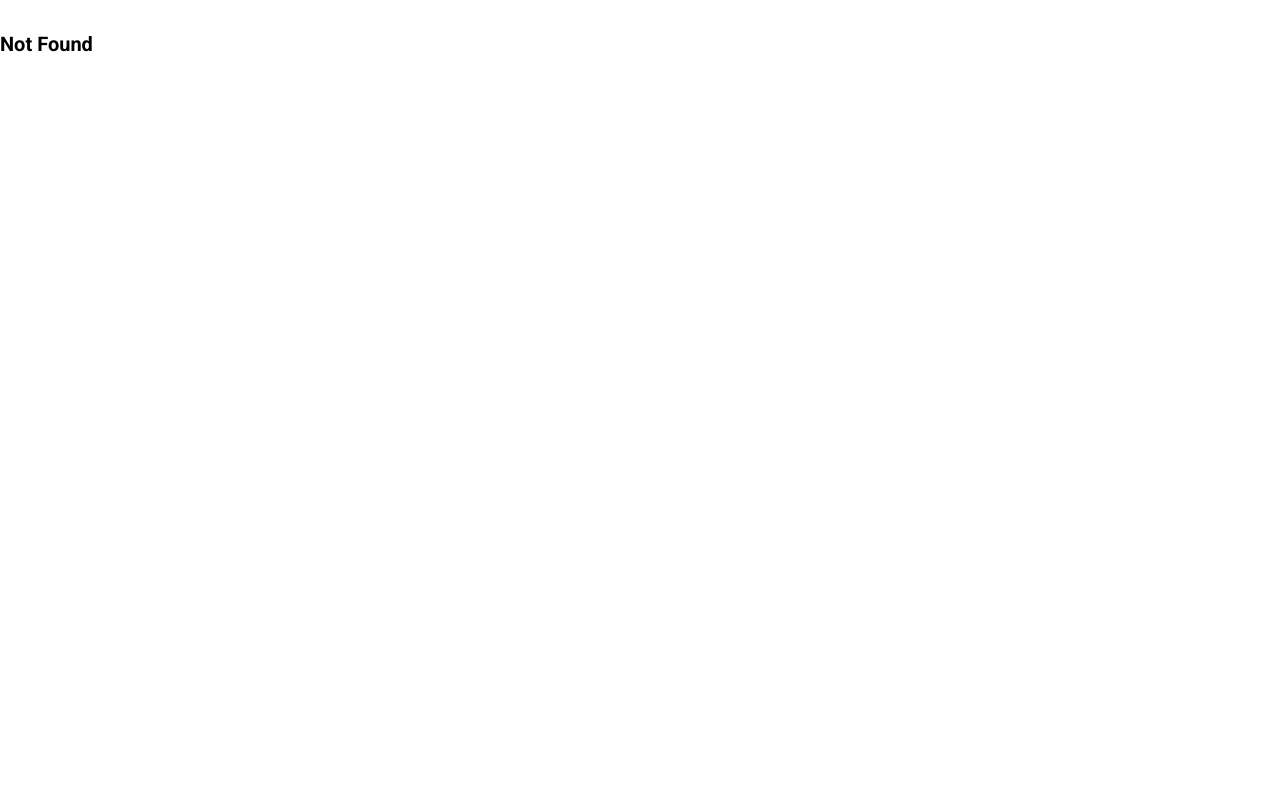
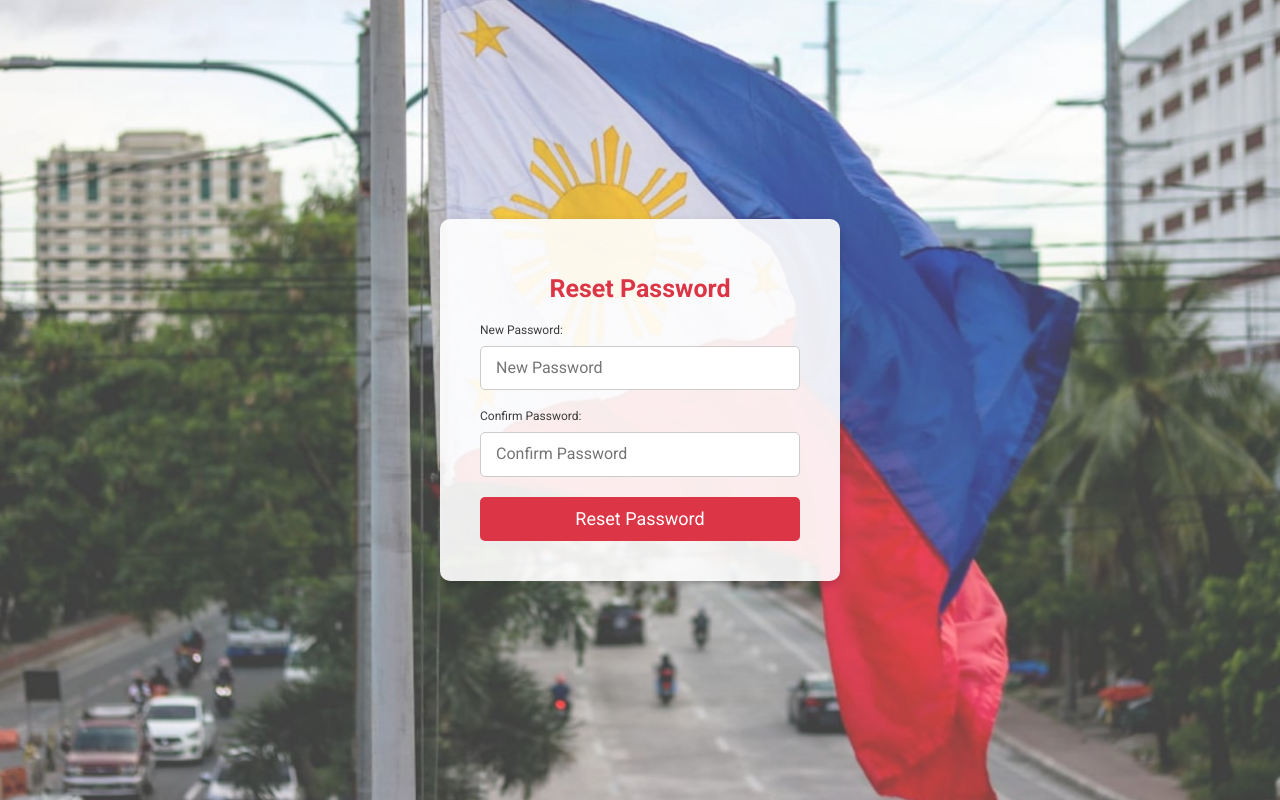
Before and after one commit to jetarciaga/capstone-frontend, a React (Create React App) app: page /reset/password/1/1 in a window 1280 px wide. Built offline with nearby package versions, Linux system fonts and the light colour scheme.

Commit message:
Added reset password frontend function

```diff
--- a/src/App.js
+++ b/src/App.js
@@ -13,6 +13,7 @@ import Navbar from "./components/Navbar";
 import Appointment from "./components/Appointment";
 import UserProfile from "./components/UserProfile";
 import NotFound from "./components/NotFound";
+import ResetPassword from "./components/ResetPassword";
 
 const App = () => {
   const auth = useAuth();
@@ -82,6 +83,8 @@ const App = () => {
         />
 
         <Route path="*" element={<NotFound />} />
+
+        <Route path="/reset/password/:uid/:token" element={<ResetPassword />} />
       </Routes>
 
       {auth.isAuthenticated && <ProfileBar />}
--- a/src/components/Login.jsx
+++ b/src/components/Login.jsx
@@ -2,6 +2,7 @@ import { useState } from "react";
 import { useAuth } from "../context/AuthProvider";
 import "./Login.scss";
 import { useNavigate } from "react-router-dom";
+import api from "./api";
 
 const Login = () => {
   const navigate = useNavigate();
@@ -12,6 +13,9 @@ const Login = () => {
   });
 
   const [errorMessage, setErrorMessage] = useState("");
+  const [isModalOpen, setIsModalOpen] = useState(false);
+  const [resetEmail, setResetEmail] = useState("");
+  const [resetMessage, setResetMessage] = useState({ msg: "", style: {} });
 
   const handleChange = (e) => {
     setCredentials({
@@ -31,6 +35,21 @@ const Login = () => {
 
   const handleClick = () => {
     navigate("/signup");
+  };
+
+  const handleResetPassword = async () => {
+    try {
+      await api.post("auth/users/reset_password/", { email: resetEmail });
+      setResetMessage({
+        msg: "Password reset email sent. Check your inbox.",
+        color: "green",
+      });
+    } catch (error) {
+      setResetMessage({
+        msg: "Failed to send reset email. Please try again.",
+        color: "red",
+      });
+    }
   };
 
   return (
@@ -63,15 +82,54 @@ const Login = () => {
           />
           {errorMessage && <p className="error-message">{errorMessage}</p>}
           <button type="submit">Login</button>
-          <a href="www.google.com" className="forgot-password">
+          <p
+            className="forgot-password"
+            onClick={() => {
+              setIsModalOpen(true);
+            }}
+          >
             Forgot password?
-          </a>
+          </p>
           <hr />
           <button id="sign-up" onClick={handleClick}>
             Sign up
           </button>
         </form>
       </div>
+
+      {isModalOpen && (
+        <div className="modal-overlay">
+          <div className="modal">
+            <h2>Forgot Password</h2>
+            <p>Enter your email address to receive a password reset link:</p>
+            <input
+              type="email"
+              value={resetEmail}
+              onChange={(e) => setResetEmail(e.target.value)}
+              placeholder="Enter your email"
+            />
+            {resetMessage && (
+              <p
+                style={{ color: resetMessage.color }}
+                className="reset-message"
+              >
+                {resetMessage.msg}
+              </p>
+            )}
+            <div className="modal-actions">
+              <button onClick={handleResetPassword}>Send Reset Link</button>
+              <button
+                onClick={() => {
+                  setIsModalOpen(false);
+                  setResetMessage("");
+                }}
+              >
+                Close
+              </button>
+            </div>
+          </div>
+        </div>
+      )}
     </div>
   );
 };
--- a/src/components/Login.scss
+++ b/src/components/Login.scss
@@ -6,6 +6,77 @@
   background-position: center;
   background-size: cover;
   height: 100vh;
+
+  .modal-overlay {
+    position: fixed;
+    top: 0;
+    left: 0;
+    width: 100%;
+    height: 100%;
+    background: rgba(0, 0, 0, 0.5);
+    display: flex;
+    justify-content: center;
+    align-items: center;
+    z-index: 1000;
+  }
+
+  .modal {
+    background: white;
+    padding: 20px;
+    border-radius: 8px;
+    width: 500px;
+    text-align: center;
+    display: flex;
+    flex-direction: column;
+    align-items: center;
+
+    h2 {
+      font-size: 2em;
+      margin-bottom: 0.5em;
+    }
+    p {
+      font-size: 1.5em;
+    }
+    input {
+      margin-top: 0.5em;
+      padding: 10px;
+      width: 85%;
+      font-size: 16px;
+      border: 1px solid $input-border;
+      border-radius: 5px;
+      font-family: $font-stack;
+
+      &:focus {
+        @include input-focus;
+      }
+    }
+
+    .modal-actions {
+      margin-top: 20px;
+      display: flex;
+      justify-content: space-between;
+      width: 80%;
+
+      button {
+        padding: 10px;
+        font-size: 1.5em;
+        color: white;
+        background-color: $primary-color;
+        border: none;
+        border-radius: 5px;
+        cursor: pointer;
+        transition: background-color 0.3s ease;
+
+        &:hover {
+          background-color: darken($primary-color, 10%);
+        }
+      }
+    }
+
+    .reset-message {
+      margin-top: 10px;
+    }
+  }
 
   .message {
     align-self: flex-end;
@@ -84,12 +155,14 @@
     }
   }
 
-  a {
+  .forgot-password {
     text-decoration: none;
     font-size: 1.2em;
+    color: $secondary-color;
 
     &:hover {
       text-decoration: underline;
+      cursor: pointer;
     }
   }
 
--- /dev/null
+++ b/src/components/ResetPassword.jsx
@@ -0,0 +1,79 @@
+import React, { useState } from "react";
+import { useParams } from "react-router-dom";
+import api from "./api";
+import "./ResetPassword.scss";
+import { useNavigate } from "react-router-dom";
+
+const ResetPassword = () => {
+  const { uid, token } = useParams();
+  const [password, setPassword] = useState("");
+  const [confirmPassword, setConfirmPassword] = useState("");
+  const [error, setError] = useState("");
+  const [success, setSuccess] = useState("");
+  const navigate = useNavigate();
+
+  const handleReset = async (e) => {
+    e.preventDefault();
+
+    if (password !== confirmPassword) {
+      setError("Password do not match.");
+      setSuccess("");
+      return;
+    }
+
+    try {
+      const response = await api.post("auth/users/reset_password_confirm/", {
+        uid,
+        token,
+        new_password: password,
+      });
+      setSuccess("Password reset successful!");
+      setError("");
+      console.log("Password reset successful:", response.data);
+      navigate("/");
+    } catch (error) {
+      console.error(
+        error.response?.data?.detail ||
+          "Error resetting password. Please try again."
+      );
+      setError(error.response.data.new_password[0]);
+      console.error(error.response.data.new_password[0]);
+      //   setError(error.response.data);
+      console.error("Error resetting password:", error.response.data);
+    }
+  };
+  return (
+    <div className="bg-wrapper">
+      <div className="reset-password-container">
+        <h1>Reset Password</h1>
+        <form onSubmit={handleReset}>
+          <div>
+            <label>New Password:</label>
+            <input
+              type="password"
+              placeholder="New Password"
+              value={password}
+              onChange={(e) => setPassword(e.target.value)}
+              required
+            />
+          </div>
+          <div>
+            <label>Confirm Password:</label>
+            <input
+              type="password"
+              placeholder="Confirm Password"
+              value={confirmPassword}
+              onChange={(e) => setConfirmPassword(e.target.value)}
+              required
+            />
+          </div>
+          <button onClick={handleReset}>Reset Password</button>
+        </form>
+        {error && <p className="error-message">{error}</p>}
+        {success && <p className="success-message">{success}</p>}
+      </div>
+    </div>
+  );
+};
+
+export default ResetPassword;
--- /dev/null
+++ b/src/components/ResetPassword.scss
@@ -0,0 +1,91 @@
+@import "../styles/variables/";
+@import "../styles/mixins";
+
+.bg-wrapper {
+  height: 100vh;
+  display: flex;
+  justify-content: center;
+  align-items: center;
+
+  .reset-password-container {
+    background: rgba(255, 255, 255, 0.9);
+    border-radius: 10px;
+    box-shadow: 0 4px 10px rgba(0, 0, 0, 0.2);
+    padding: 40px;
+    width: 100%;
+    max-width: 400px;
+    text-align: center;
+    font-family: $font-stack;
+
+    h1 {
+      font-size: 2.5em;
+      color: $primary-color;
+      margin-bottom: 20px;
+    }
+
+    form {
+      display: flex;
+      flex-direction: column;
+      row-gap: 20px;
+
+      div {
+        display: flex;
+        flex-direction: column;
+        align-items: flex-start;
+
+        label {
+          font-size: 1.2em;
+          color: $font-color;
+          margin-bottom: 8px;
+        }
+
+        input {
+          width: 100%;
+          padding: 12px 15px;
+          font-size: 16px;
+          border: 1px solid $input-border;
+          border-radius: 5px;
+          font-family: $font-stack;
+          transition: border-color 0.3s ease;
+
+          &:focus {
+            @include input-focus;
+          }
+        }
+      }
+
+      button {
+        padding: 12px 15px;
+        font-size: 18px;
+        background-color: $primary-color;
+        color: white;
+        border: none;
+        border-radius: 5px;
+        cursor: pointer;
+        transition: background-color 0.3s ease;
+
+        &:hover {
+          background-color: darken($primary-color, 10%);
+        }
+
+        &:active {
+          background-color: darken($primary-color, 15%);
+        }
+      }
+
+      .error-message {
+        font-size: 1em;
+        color: $primary-color;
+        margin-top: -10px;
+        text-align: left;
+      }
+
+      .success-message {
+        font-size: 1em;
+        color: $success-color;
+        margin-top: -10px;
+        text-align: left;
+      }
+    }
+  }
+}
--- a/src/components/api.js
+++ b/src/components/api.js
@@ -2,8 +2,8 @@ import axios from "axios";
 import { jwtDecode } from "jwt-decode";
 
 const API_URL =
-  "http://ec2-13-215-222-173.ap-southeast-1.compute.amazonaws.com:8000/";
-// "http://localhost:8000/";
+  // "http://ec2-13-215-222-173.ap-southeast-1.compute.amazonaws.com:8000/";
+  "http://localhost:8000/";
 
 const api = axios.create({
   baseURL: API_URL,
```
